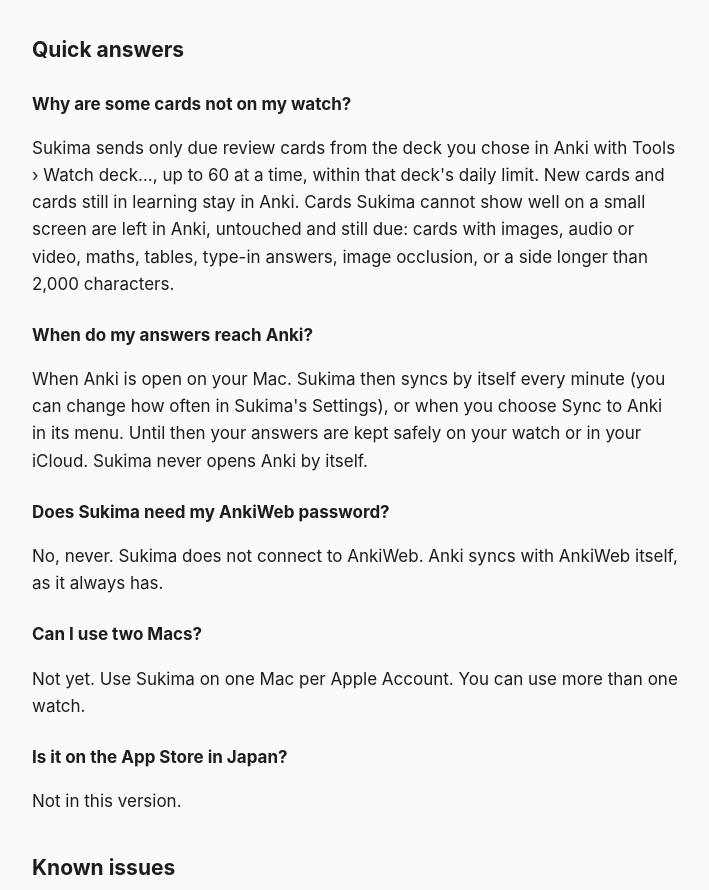
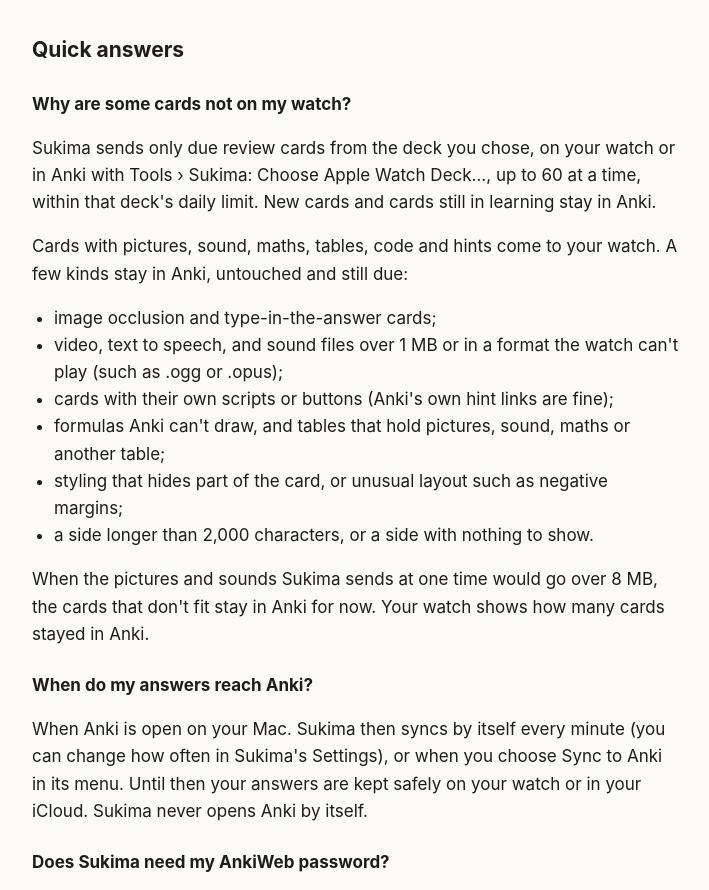
Before and after one commit to bibu-workshop/sukima-support, a plain HTML site: page support/index.html in a window 1280 px wide. Shown: the part 864-1754 px from the top of the page, without its empty margins (284-993 px from the left). Drawn offline with Linux system fonts and the light colour scheme.

Commit message:
Support: why some cards are not on the watch, for 1.0 (support-site.md 0.6, section 4, DEC-228)
Co-Authored-By: Claude Opus 5.5 <noreply@anthropic.com>

```diff
--- a/support/index.html
+++ b/support/index.html
@@ -27,7 +27,17 @@
 <p><strong>If you think answers were lost or saved twice,</strong> say so in the subject line. We treat that first. Anki keeps automatic backups of your collection; to restore one, choose File › Switch Profile › Open Backup in Anki. Changes made after that backup are lost, so restore only if something went wrong.</p>
 <h2 id="quick-answers">Quick answers</h2>
 <h3 id="why-some-cards-are-not-on-my-watch">Why are some cards not on my watch?</h3>
-<p>Sukima sends only due review cards from the deck you chose in Anki with Tools › Watch deck…, up to 60 at a time, within that deck's daily limit. New cards and cards still in learning stay in Anki. Cards Sukima cannot show well on a small screen are left in Anki, untouched and still due: cards with images, audio or video, maths, tables, type-in answers, image occlusion, or a side longer than 2,000 characters.</p>
+<p>Sukima sends only due review cards from the deck you chose, on your watch or in Anki with Tools › Sukima: Choose Apple Watch Deck…, up to 60 at a time, within that deck's daily limit. New cards and cards still in learning stay in Anki.</p>
+<p>Cards with pictures, sound, maths, tables, code and hints come to your watch. A few kinds stay in Anki, untouched and still due:</p>
+<ul>
+<li>image occlusion and type-in-the-answer cards;</li>
+<li>video, text to speech, and sound files over 1 MB or in a format the watch can't play (such as .ogg or .opus);</li>
+<li>cards with their own scripts or buttons (Anki's own hint links are fine);</li>
+<li>formulas Anki can't draw, and tables that hold pictures, sound, maths or another table;</li>
+<li>styling that hides part of the card, or unusual layout such as negative margins;</li>
+<li>a side longer than 2,000 characters, or a side with nothing to show.</li>
+</ul>
+<p>When the pictures and sounds Sukima sends at one time would go over 8 MB, the cards that don't fit stay in Anki for now. Your watch shows how many cards stayed in Anki.</p>
 <h3>When do my answers reach Anki?</h3>
 <p>When Anki is open on your Mac. Sukima then syncs by itself every minute (you can change how often in Sukima's Settings), or when you choose Sync to Anki in its menu. Until then your answers are kept safely on your watch or in your iCloud. Sukima never opens Anki by itself.</p>
 <h3>Does Sukima need my AnkiWeb password?</h3>
```
